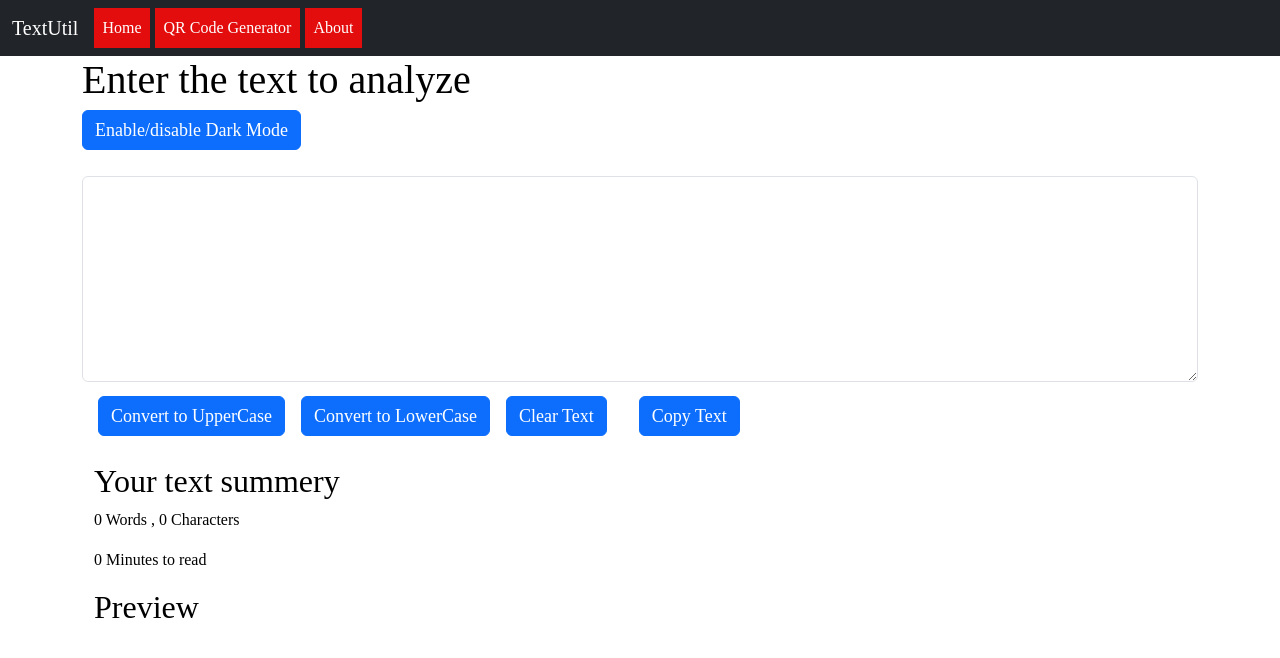
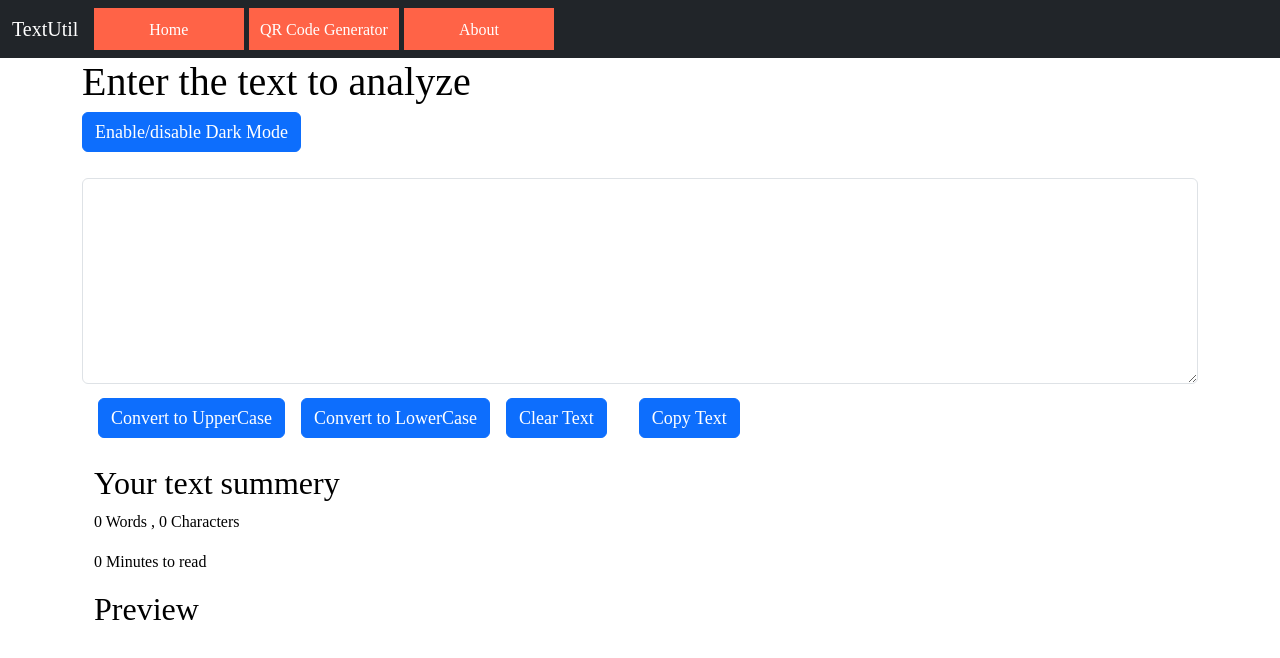
Before and after one commit to Prasad-P-G/ReactJS_textUtil_QRCode, a React (Create React App) app: page / in a window 1280 px wide. Shown: the top 658 px of the page. Built offline with nearby package versions, Linux system fonts and the light colour scheme.

Commit message:
second commit

```diff
--- a/package.json
+++ b/package.json
@@ -1,4 +1,5 @@
 {
+  "homepage": "https://Prasad-P-G.github.io/ReactJS_textUtil_QRCode",
   "name": "textutils",
   "version": "0.1.0",
   "private": true,
@@ -6,6 +7,7 @@
     "@testing-library/jest-dom": "^5.17.0",
     "@testing-library/react": "^13.4.0",
     "@testing-library/user-event": "^13.5.0",
+    "gh-pages": "^6.1.1",
     "react": "^18.3.1",
     "react-dom": "^18.3.1",
     "react-qr-code": "^2.0.15",
@@ -15,6 +17,8 @@
     "web-vitals": "^2.1.4"
   },
   "scripts": {
+    "predeploy": "npm run build",
+    "deploy": "gh-pages -d build",
     "start": "react-scripts start",
     "build": "react-scripts build",
     "test": "react-scripts test",
--- a/src/App.css
+++ b/src/App.css
@@ -65,9 +65,12 @@
   box-shadow: tomato;
 }
 li {
-  background-color: rgb(227, 13, 13);
+  background-color: tomato;
   padding-right: 1px;
+  padding-top: 2px;
+  width: 150px;
   margin-right: 5px;
+  text-align: center;
 }
 .btn:active{
   box-shadow: none !important;
```
Also changed, not shown: 1 other file (tests, documents, lock files or other folders).
